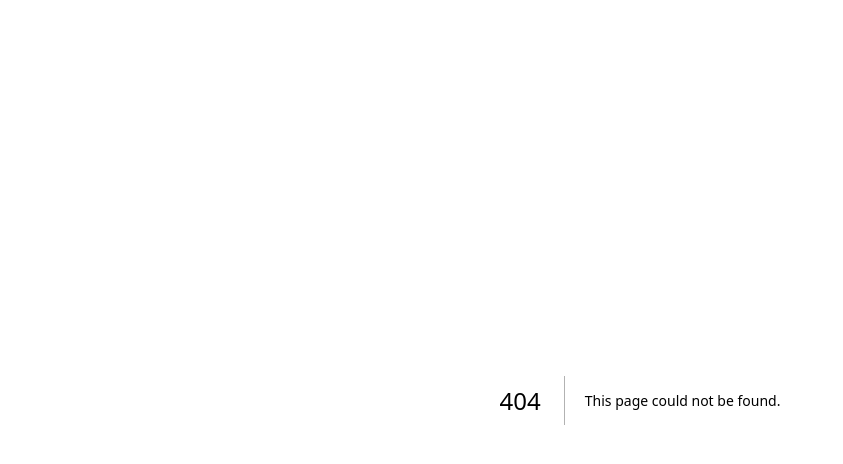
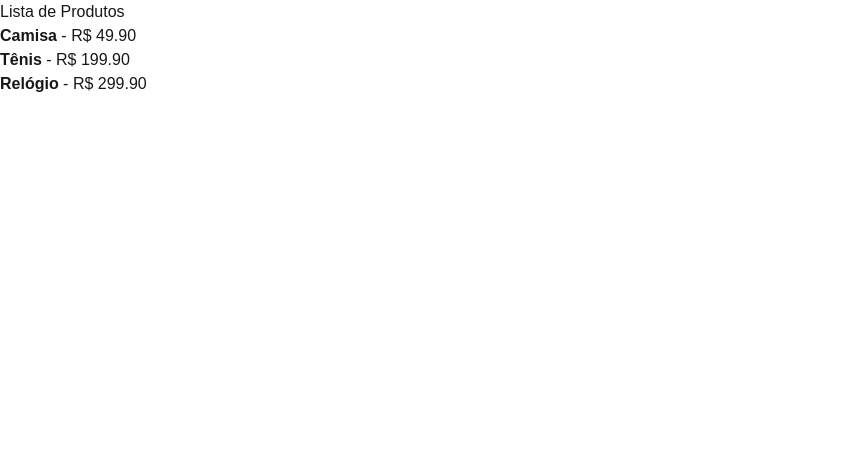
Before and after one commit to DanielVerissimo1/introducao-next, a Next.js app: page /products in a window 1280 px wide. Before the commit this address had no page. Shown: the top 464 px of the page, without its empty margins (0-843 px from the left). Built offline with nearby package versions, Linux system fonts and the light colour scheme.

Commit message:
feat: realizando a atividade

```diff
--- /dev/null
+++ b/src/app/products/page.tsx
@@ -0,0 +1,21 @@
+
+const products = [
+  { name: "Camisa", price: 49.90 },
+  { name: "Tênis", price: 199.90 },
+  { name: "Relógio", price: 299.90 },
+];
+
+export default function ProductsPage() {
+  return (
+    <div>
+      <h1>Lista de Produtos</h1>
+      <ul>
+        {products.map((product, index) => (
+          <li key={index}>
+            <strong>{product.name}</strong> - R$ {product.price.toFixed(2)}
+          </li>
+        ))}
+      </ul>
+    </div>
+  );
+}
```
